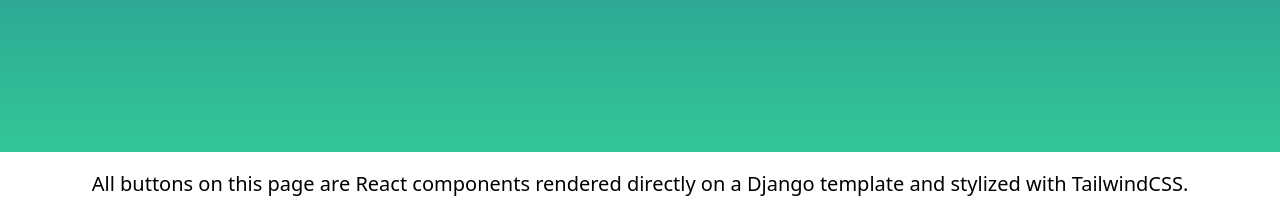
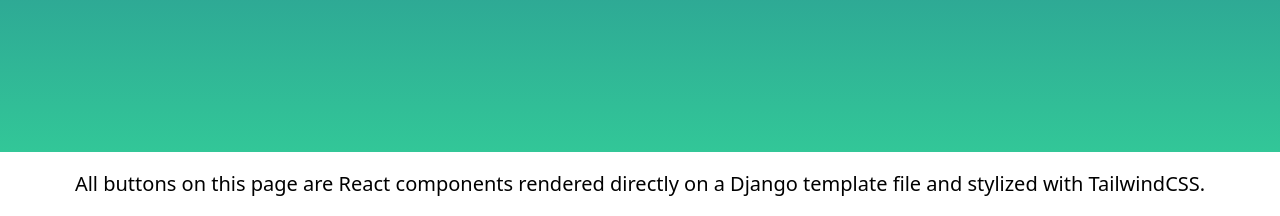
Before and after one commit to jvcarli/django-react-tailwindcss, a Django app: page / in a window 1280 px wide. Shown: the part 584-800 px from the top of the page. Run offline with Django 3.2, Linux system fonts and the light colour scheme; style sheets or scripts are compiled from the project's sources; some libraries are stand-ins or nearby versions.

Commit message:
[INTERNAL] Update hello_word.html

```diff
--- a/templates/hello_world.html
+++ b/templates/hello_world.html
@@ -90,7 +90,7 @@
       >
         <p class="xl:text-xl 2xl:text-2xl">
           All buttons on this page are React components rendered directly on a
-          Django template and stylized with TailwindCSS.
+          Django template file and stylized with TailwindCSS.
         </p>
       </section>
       <!-- end announce react components -->
```
